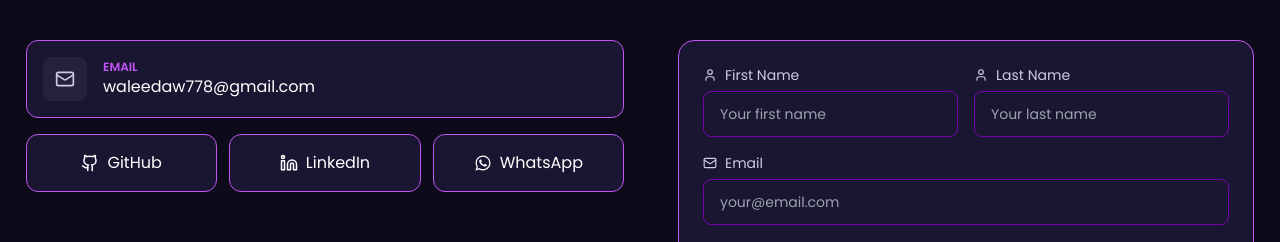
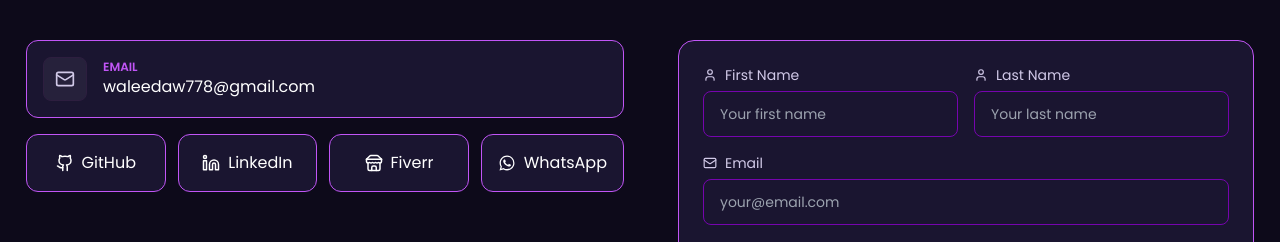
Before and after one commit to waleed713/waleed-portfolio-nextjs, a Next.js app: page / in a window 1280 px wide. Shown: the part 3680-3922 px from the top of the page. Built offline with nearby package versions, Linux system fonts and the light colour scheme; no server answers.

Commit message:
Add Fiverr link to contact component

```diff
--- a/components/contact.tsx
+++ b/components/contact.tsx
@@ -81,6 +81,14 @@ export function Contact() {
               className="glass-card flex flex-1 items-center justify-center gap-2 rounded-xl border p-4 text-text-primary transition-all hover:-translate-y-1 hover:glow-shadow"
             >
               <Linkedin size={18} /> LinkedIn
+            </a>
+            <a
+              href={siteConfig.social.fiverr}
+              target="_blank"
+              rel="noopener noreferrer"
+              className="glass-card flex flex-1 items-center justify-center gap-2 rounded-xl border p-4 text-text-primary transition-all hover:-translate-y-1 hover:glow-shadow"
+            >
+              <Store size={18} /> Fiverr
             </a>
             <a
               href={siteConfig.social.whatsapp}
```
